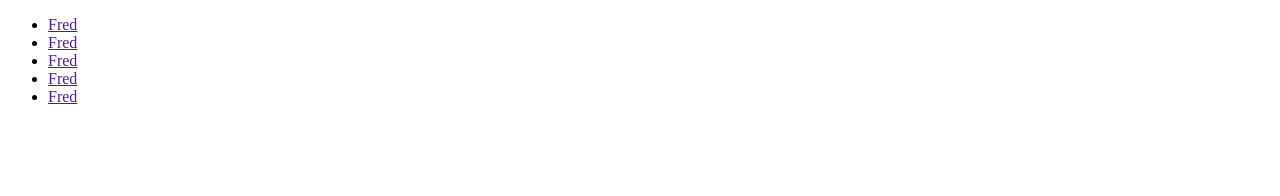
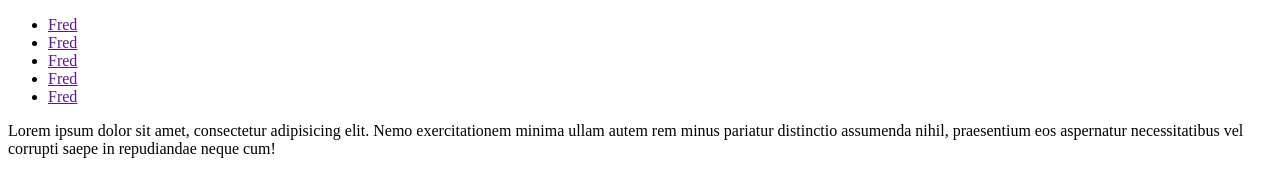
Before and after one commit to Juge-Fredd/Fred, a plain HTML site: page index.html in a window 1280 px wide. Drawn offline with Linux system fonts and the light colour scheme.

Commit message:
Ajout du footer

```diff
--- a/index.html
+++ b/index.html
@@ -18,7 +18,9 @@
     </header>
 
 
-
+    <footer>
+        Lorem ipsum dolor sit amet, consectetur adipisicing elit. Nemo exercitationem minima ullam autem rem minus pariatur distinctio assumenda nihil, praesentium eos aspernatur necessitatibus vel corrupti saepe in repudiandae neque cum!
+    </footer>
 
 
 </body>
```
